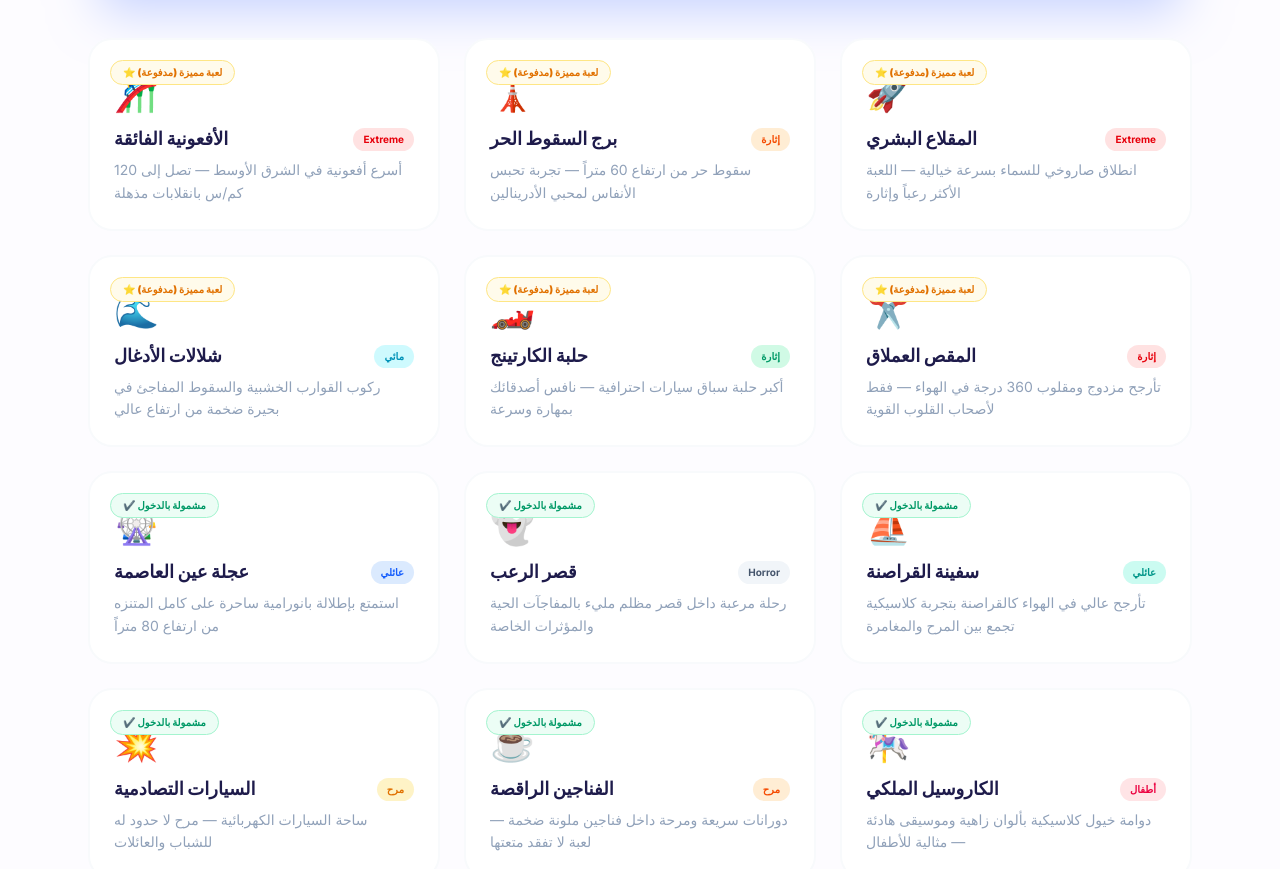
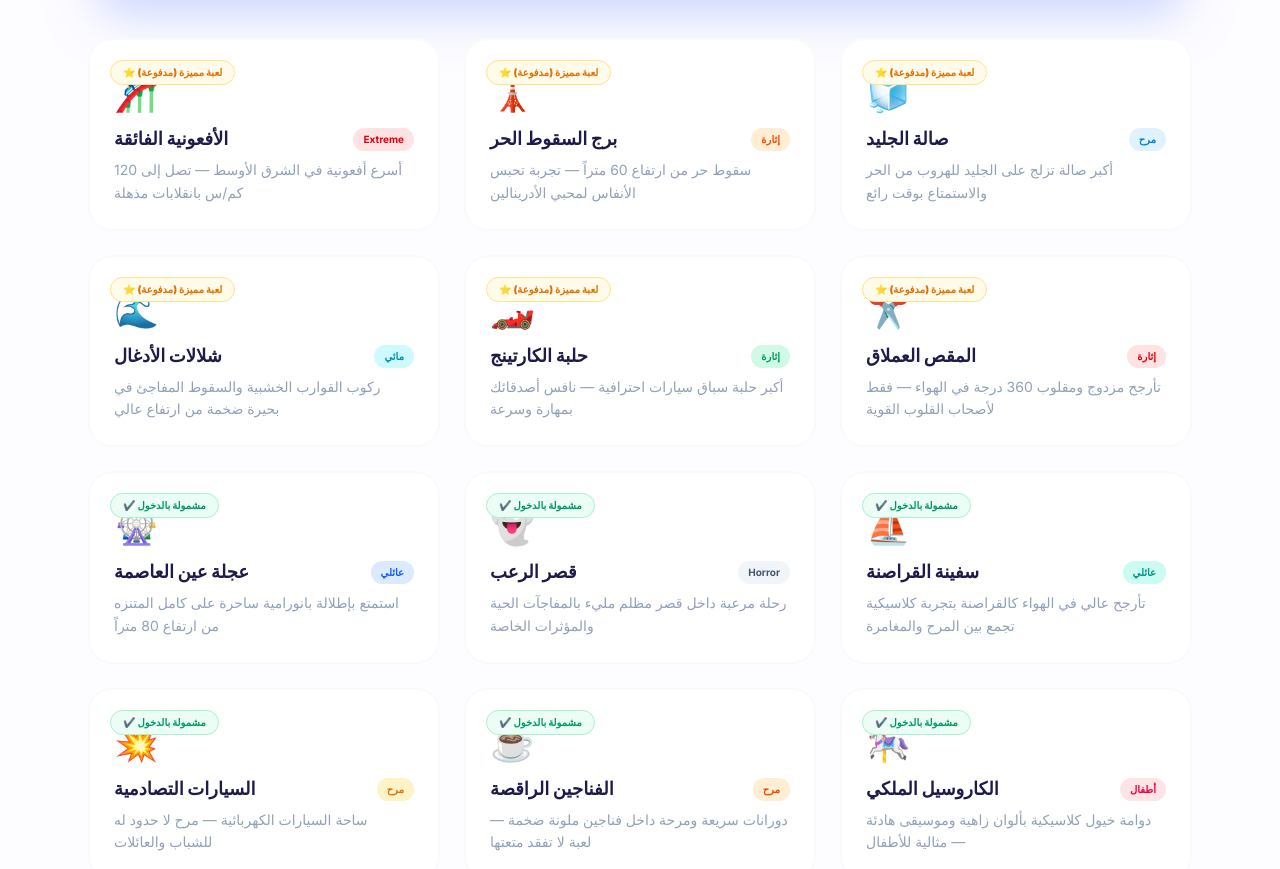
Before and after one commit to AhmedRadwan456/clubs, a Next.js app: page / in a window 1280 px wide. Shown: the part 1589-2458 px from the top of the page. Built offline with nearby package versions, Linux system fonts and the light colour scheme.

Commit message:
feat: replace Slingshot with Ice Rink as a paid attraction

```diff
--- a/src/app/components/RidesSection.js
+++ b/src/app/components/RidesSection.js
@@ -20,11 +20,11 @@ const rides = [
     paid: true,
   },
   {
-    emoji: "🚀",
-    name: "المقلاع البشري",
-    desc: "انطلاق صاروخي للسماء بسرعة خيالية — اللعبة الأكثر رعباً وإثارة",
-    tag: "Extreme",
-    tagColor: "bg-red-100 text-red-600",
+    emoji: "🧊",
+    name: "صالة الجليد",
+    desc: "أكبر صالة تزلج على الجليد للهروب من الحر والاستمتاع بوقت رائع",
+    tag: "مرح",
+    tagColor: "bg-sky-100 text-sky-600",
     paid: true,
   },
   {
```
